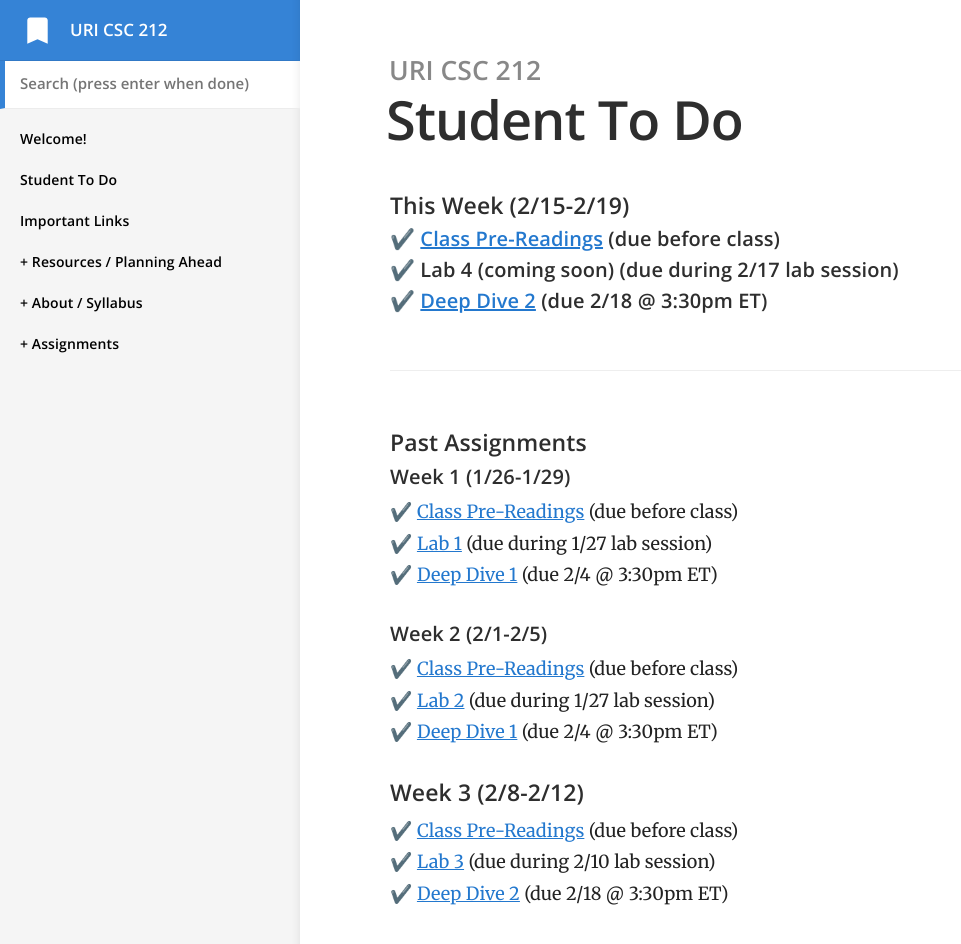
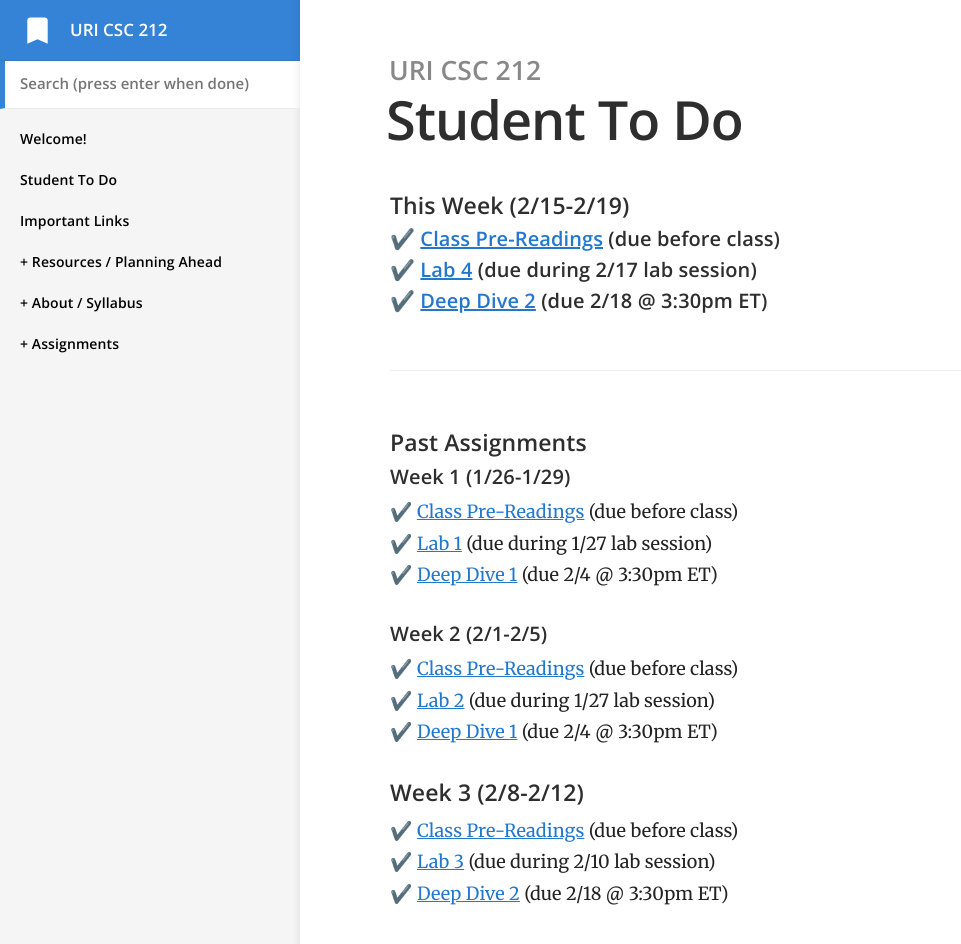
Before and after one commit to vcc-csc212/sp21-archive, a Jekyll site: the page built from todo.md, in a window 1280 px wide and 961 px high. Shown: the top 944 px of the window, without its empty margins (0-961 px from the left). Built offline with Jekyll 4.4.1, drawn with Linux system fonts in a browser that asks for light colours.

Commit message:
Made lab 4 visible

```diff
--- a/todo.md
+++ b/todo.md
@@ -4,7 +4,7 @@ permalink: /todo/
 ---
 #### This Week (2/15-2/19)
 ##### ✔️ [Class Pre-Readings](/wk4) (due before class)
-##### ✔️ Lab 4 (coming soon)  (due during 2/17 lab session)
+##### ✔️ [Lab 4](/lab04)  (due during 2/17 lab session)
 ##### ✔️ [Deep Dive 2](/dd2) (due 2/18 @ 3:30pm ET)
 
 
```
